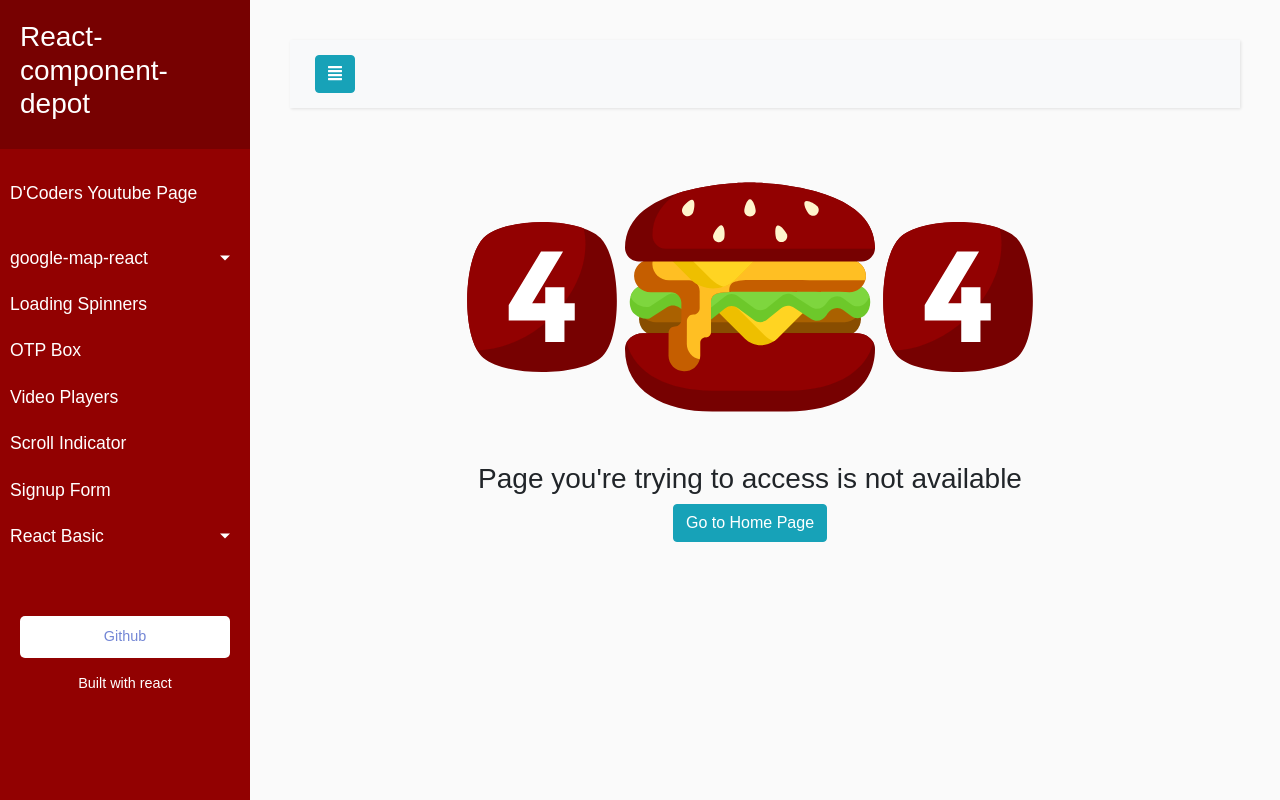
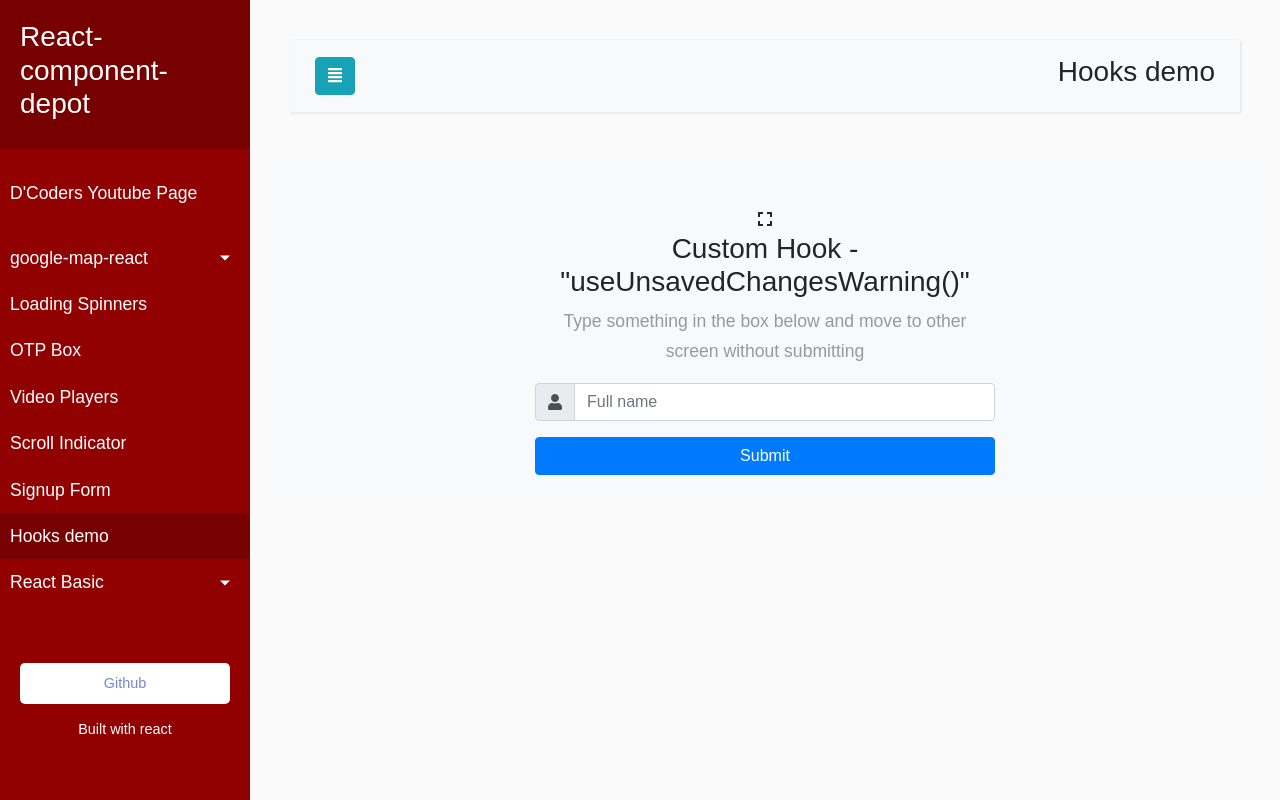
Before and after one commit to codegeous/react-component-depot, a React (Create React App) app: page /hooks-demo in a window 1280 px wide. Built offline with nearby package versions, Linux system fonts and the light colour scheme; some icons are missing.

Commit message:
Added demo for custom hooks

```diff
--- a/src/App.config.js
+++ b/src/App.config.js
@@ -37,6 +37,11 @@ export default {
             tutorial: "https://youtu.be/lT4uJI6TXAg",
             code:
                 "https://github.com/codegeous/react-component-depot/tree/master/src/components/YoutubePlayer/index.js"
+        },
+        signup: {
+            tutorial: "",
+            code:
+                "https://github.com/codegeous/react-component-depot/tree/master/src/pages/Signup/index.js"
         }
     },
     youtubeVideos: [
--- a/src/components/DataTable/Header/index.js
+++ b/src/components/DataTable/Header/index.js
@@ -1,4 +1,5 @@
 import React, { useState, useEffect } from "react";
+import { FontAwesomeIcon } from "@fortawesome/react-fontawesome";
 
 const Header = ({ headers, onSorting }) => {
     const [sortingField, setSortingField] = useState("");
@@ -42,16 +43,11 @@ const HeaderItem = ({ name, field, isSortable, onSort, sorting }) => {
             }}
         >
             {name}
-            {sorting === "asc" && (
-                <span>
-                    <i className="fas fa-arrow-down"></i>
-                </span>
-            )}
-            {sorting === "desc" && (
-                <span>
-                    <i className="fas fa-arrow-up"></i>
-                </span>
-            )}
+            <span>
+                <FontAwesomeIcon
+                    icon={sorting === "asc" ? "arrow-up" : "arrow-down"}
+                />
+            </span>
         </th>
     );
 };
--- a/src/components/FontawsomeIcons/index.js
+++ b/src/components/FontawsomeIcons/index.js
@@ -4,7 +4,21 @@ import {
     faEnvelope,
     faLock,
     faEye,
-    faEyeSlash
+    faEyeSlash,
+    faArrowUp,
+    faArrowDown,
+    faExpand,
+    faCompress
 } from "@fortawesome/free-solid-svg-icons";
 
-library.add(faUser, faEnvelope, faLock, faEye, faEyeSlash);
+library.add(
+    faUser,
+    faEnvelope,
+    faLock,
+    faEye,
+    faEyeSlash,
+    faArrowUp,
+    faArrowDown,
+    faExpand,
+    faCompress
+);
--- /dev/null
+++ b/src/hooks/useFullscreenMode.js
@@ -0,0 +1,67 @@
+import React, { useState, useRef, useEffect } from "react";
+import { FontAwesomeIcon } from "@fortawesome/react-fontawesome";
+
+const useFullscreenMode = () => {
+    const [isFullscreen, setFullscreen] = useState(false);
+    const elementRef = useRef();
+
+    useEffect(() => {
+        const changeHandler = () => setFullscreen(mode => !mode);
+
+        document.addEventListener("fullscreenchange", changeHandler, false);
+        document.addEventListener("mozfullscreenchange", changeHandler, false);
+        document.addEventListener("MSFullScreenChange", changeHandler, false);
+        document.addEventListener(
+            "webkitfullscreenchange",
+            changeHandler,
+            false
+        );
+
+        return () => {
+            document.removeEventListener("fullscreenchange", changeHandler);
+            document.removeEventListener("mozfullscreenchange", changeHandler);
+            document.removeEventListener("MSFullScreenChange", changeHandler);
+            document.removeEventListener(
+                "webkitfullscreenchange",
+                changeHandler
+            );
+        };
+    }, []);
+
+    const goFullscreen = () => {
+        if (elementRef.current.requestFullscreen) {
+            elementRef.current.requestFullscreen();
+        } else if (elementRef.current.mozRequestFullscreen) {
+            //Firefox
+            elementRef.current.mozRequestFullscreen();
+        } else if (elementRef.current.webkitRequestFullscreen) {
+            //Chrome, safari, opera
+            elementRef.current.webkitRequestFullscreen();
+        } else if (elementRef.current.msRequestFullscreen) {
+            //IE, edge
+            elementRef.current.msRequestFullscreen();
+        }
+    };
+
+    const exitFullScreen = () => {
+        if (document.exitFullscreen) {
+            document.exitFullscreen();
+        } else if (document.mozCancelFullScreen) {
+            document.mozCancelFullScreen();
+        } else if (document.webkitExitFullscreen) {
+            document.webkitExitFullscreen();
+        } else if (document.msExitFullscreen) {
+            document.msExitFullscreen();
+        }
+    };
+
+    const ToggleIcon = (
+        <FontAwesomeIcon
+            icon={!isFullscreen ? "expand" : "compress"}
+            onClick={() => (!isFullscreen ? goFullscreen() : exitFullScreen())}
+        />
+    );
+    return [elementRef, ToggleIcon]; //Icon, ref
+};
+
+export default useFullscreenMode;
--- /dev/null
+++ b/src/hooks/useUnsavedChangesWarning.js
@@ -0,0 +1,22 @@
+import React, { useState, useEffect } from "react";
+import { Prompt } from "react-router-dom";
+const useUnsavedChangesWarning = (
+    message = "Are you sure want to discard changes?"
+) => {
+    const [isDirty, setDirty] = useState(false);
+
+    useEffect(() => {
+        //Detecting browser closing
+        window.onbeforeunload = isDirty && (() => message);
+
+        return () => {
+            window.onbeforeunload = null;
+        };
+    }, [isDirty]);
+
+    const routerPrompt = <Prompt when={isDirty} message={message} />;
+
+    return [routerPrompt, () => setDirty(true), () => setDirty(false)];
+};
+
+export default useUnsavedChangesWarning;
--- /dev/null
+++ b/src/pages/HooksDemo/index.js
@@ -0,0 +1,63 @@
+import React, { useState } from "react";
+import Header from "components/Header";
+import { FontAwesomeIcon } from "@fortawesome/react-fontawesome";
+import useUnsavedChangesWarning from "hooks/useUnsavedChangesWarning";
+import useFullscreenMode from "hooks/useFullscreenMode";
+
+const HooksDemo = () => {
+    const [name, setName] = useState("");
+    const [Prompt, setDirty, setPristine] = useUnsavedChangesWarning();
+    const [elementRef, FullscreenIcon] = useFullscreenMode();
+
+    return (
+        <>
+            <Header title="Hooks demo" />
+            <div
+                className="row justify-content-center mt-5 bg-light"
+                ref={elementRef}
+            >
+                <div className="col-lg-6 text-center mt-5">
+                    {FullscreenIcon}
+                    <h3>Custom Hook - "useUnsavedChangesWarning()"</h3>
+                    <p>
+                        Type something in the box below and move to other screen
+                        without submitting
+                    </p>
+                    <div className="form-group input-group">
+                        <div className="input-group-prepend">
+                            <span className="input-group-text">
+                                <FontAwesomeIcon icon="user" />
+                            </span>
+                        </div>
+                        <input
+                            name=""
+                            className="form-control"
+                            placeholder="Full name"
+                            type="text"
+                            value={name}
+                            onChange={e => {
+                                setName(e.target.value);
+                                setDirty();
+                            }}
+                        />
+                    </div>
+                    <div className="form-group">
+                        <button
+                            type="submit"
+                            className="btn btn-primary btn-block"
+                            onClick={() => {
+                                setName("");
+                                setPristine();
+                            }}
+                        >
+                            Submit
+                        </button>
+                    </div>
+                </div>
+            </div>
+            {Prompt}
+        </>
+    );
+};
+
+export default HooksDemo;
--- a/src/pages/Signup/index.js
+++ b/src/pages/Signup/index.js
@@ -4,6 +4,8 @@ import "./signup.css";
 import { FontAwesomeIcon } from "@fortawesome/react-fontawesome";
 import usePasswordToggle from "hooks/usePasswordToggle";
 import PasswordStrengthIndicator from "components/PasswordStrengthIndicator";
+import ExternalInfo from "components/ExternalInfo";
+import AppConfig from "App.config";
 
 const isNumberRegx = /\d/;
 const specialCharacterRegx = /[ !@#$%^&*()_+\-=\[\]{};':"\\|,.<>\/?]/;
@@ -33,6 +35,11 @@ const Signup = () => {
             <Header title="Signup Form" />
             <div className="row justify-content-center">
                 <div className="col-lg-6 text-center">
+                    <ExternalInfo
+                        code={AppConfig.links.signup.code}
+                        tutorial={AppConfig.links.signup.tutorial}
+                    />
+
                     <div className="card bg-light">
                         <article
                             className="card-body mx-auto"
@@ -115,6 +122,38 @@ const Signup = () => {
                             </form>
                         </article>
                     </div>
+
+                    <div className="text-left mt-3">
+                        <p className="text-dark">
+                            In this page you can find the demo for
+                        </p>
+                        <ul className="text-primary">
+                            <li>
+                                <a
+                                    href="https://youtu.be/bYBb3UCQtZ0"
+                                    target="_blank"
+                                >
+                                    Password strength indicator
+                                </a>
+                            </li>
+                            <li>
+                                <a
+                                    href="https://youtu.be/4kx44fbNZ-Y"
+                                    target="_blank"
+                                >
+                                    Password toggle using a hook
+                                </a>{" "}
+                            </li>
+                            <li className="text-primary">
+                                <a
+                                    href="https://youtu.be/QZSxSjKmW_Y"
+                                    target="_blank"
+                                >
+                                    Integrate font awesome in reactjs
+                                </a>
+                            </li>
+                        </ul>
+                    </div>
                 </div>
             </div>
         </>
--- a/src/routes.js
+++ b/src/routes.js
@@ -11,6 +11,7 @@ const AppsLibrary = React.lazy(() => import("pages/AppsLibrary"));
 const VideoPlayers = React.lazy(() => import("pages/VideoPlayers"));
 const DataTable = React.lazy(() => import("pages/DataTable"));
 const Signup = React.lazy(() => import("pages/Signup"));
+const HooksDemo = React.lazy(() => import("pages/HooksDemo"));
 
 const routes = [
     {
@@ -64,6 +65,12 @@ const routes = [
         navbar: "Signup Form",
         child: null
     },
+    {
+        path: "/hooks-demo",
+        component: HooksDemo,
+        navbar: "Hooks demo",
+        child: null
+    },
     /* {
         path: "/data-table",
         component: DataTable,
```
